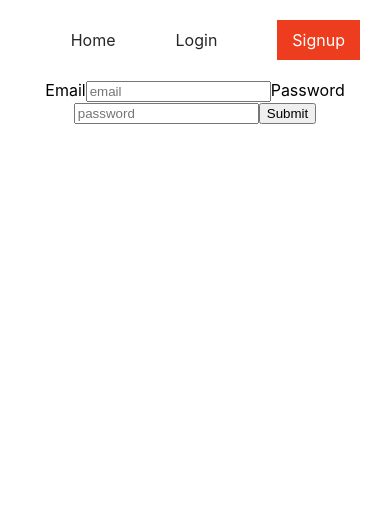
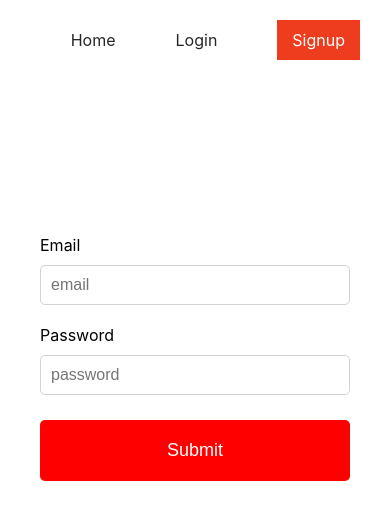
Before and after one commit to IliaZolas/mernt-boilerplate, a React (Create React App) app in the folder client/: page /login in a window 390 px wide. Shown: the top 520 px of the page. Built offline with nearby package versions, Linux system fonts and the light colour scheme.

Commit message:
fix: updated sass files, useContext and route login

```diff
--- a/client/public/index.html
+++ b/client/public/index.html
@@ -28,7 +28,7 @@
   </head>
   <body>
     <noscript>You need to enable JavaScript to run this app.</noscript>
-    <div id="root"></div>
+    <div id="app"></div>
     <!--
       This HTML file is a template.
       If you open it directly in the browser, you will see an empty page.
--- a/client/src/UserContext.tsx
+++ b/client/src/UserContext.tsx
@@ -14,4 +14,7 @@ export interface UserContextProps {
   setUser: Dispatch<SetStateAction<User | null>>;
 }
 
-export const UserContext = createContext<UserContextProps | null>(null);
+export const UserContext = createContext<UserContextProps>({
+  user: null,
+  setUser: () => {},
+});
--- a/client/src/index.tsx
+++ b/client/src/index.tsx
@@ -1,17 +1,11 @@
 import React from 'react';
-import ReactDOM from 'react-dom';
+import { createRoot } from 'react-dom/client';
 import './index.css';
 import App from './App';
-import reportWebVitals from './reportWebVitals';
 
-ReactDOM.render(
-  <React.StrictMode>
-    <App />
-  </React.StrictMode>,
-  document.getElementById('root')
+const container = document.getElementById('app');
+const root = createRoot(container!);
+
+root.render(
+    <App />,
 );
-
-// If you want to start measuring performance in your app, pass a function
-// to log results (for example: reportWebVitals(console.log))
-// or send to an analytics endpoint. Learn more: https://bit.ly/CRA-vitals
-reportWebVitals();
--- a/client/src/pages/login.tsx
+++ b/client/src/pages/login.tsx
@@ -1,65 +1,72 @@
-import { useContext, useState } from "react";
+import { useContext, useState, FormEvent } from "react";
 import { useNavigate } from 'react-router-dom';
-import Cookies from "universal-cookie";
 import { UserContext } from '../UserContext';
 import { config } from '../config/config';
 
-const cookies = new Cookies();
-
 const URL = config.url;
 
-const LoginUser = () => {
+const LoginUser: React.FC = () => {
     const [email, setEmail ] = useState('');
     const [password, setPassword] = useState('');
-    const [login, setLogin] = useState(false);
-    const [token, setToken] = useState('');
-    const { user, setUser } = useContext(UserContext);
+    const [errorMessage, setErrorMessage] = useState('');
+    const { setUser } = useContext(UserContext);
     const navigate = useNavigate();
 
-// login incorrect, its allowing any type of input to access
-    const loginUser = async ( email, password ) => {
-        await fetch(`${URL}/login`, {
+    function isError(err: any): err is Error {
+        return err instanceof Error;
+    }
+
+    const loginUser = async () => {
+        try {
+            const response = await fetch(`${URL}/login`, {
                 method: 'POST',
                 body: JSON.stringify({
                     email: email,
-            password: password
+                    password: password,
                 }),
                 headers: {
                     'Content-type': 'application/json; charset=UTF-8',
-            'Authorization': `Bearer ${token}`
                 },
-        })
-        .then( async (response) => {
+                credentials: "include",
+            });
+
+            if (response.ok) {
                 const result = await response.json();
                 const userEmail = result.email;
                 const userId = result.userId;
-            if (userId !== undefined && userEmail !== undefined) {
-                cookies.set("TOKEN", result.token, {
-                    path: "/"
-                    });
-                localStorage.setItem('email', userEmail);
-                localStorage.setItem('id', userId);
-                setEmail();
-                setPassword();
-                setLogin(true);
-                setToken(result.token);
+                const passwordCheck = result.passwordCheck;
+
+                if (userId !== undefined && userEmail !== undefined && passwordCheck !== false) {
+                    sessionStorage.setItem('email', userEmail);
+                    sessionStorage.setItem('id', userId);
+                    setEmail('');
+                    setPassword('');
                     setUser(result);
+                    navigate('/game', { state: { token: result.token } });
+                } else {
+                    handleFailedLogin();
                 }
-        })
-        .catch((err) => {
-        console.log(err.message , ":error message");
-    });
-    navigate('/books');
+            }
+        } catch (err) {
+            if (isError(err)) {
+                console.log("login has failed")
+                console.log("An unknown error occurred:", err);
+            }
+        }
     };
 
-const handleSubmit = (e) => {
+    const handleFailedLogin = () => {
+        setErrorMessage("Login failed, password or email incorrect");
+    };
+
+    const handleSubmit = async (e: FormEvent<HTMLFormElement>) => {
         e.preventDefault();
-    loginUser(email, password);
+        await loginUser();
     };
 
     return (
-    <div className="form-container-login fade-page">
-        <form method="post" onSubmit={handleSubmit} enctype="multipart/form-data" className="login-form">
+            <div className="form-container-login">
+                <form method="post" onSubmit={handleSubmit} encType="multipart/form-data" className="login-form">
                     <label className="labels">
                         Email
                         <input
@@ -71,15 +78,16 @@ const handleSubmit = (e) => {
                     <label className="labels">
                         Password
                         <input
-                    type="text"
+                            type="password"
                             name="password"
                             placeholder="password"
                             onChange={e => setPassword(e.target.value)} />
                     </label>
+                    <div className="error-message">{errorMessage}</div>
                     <input type="submit" value="Submit" className="primary-submit-button" />
                 </form>
             </div>
-    )
+    );
 };
 
 export default LoginUser;
--- a/client/src/styles/components/_book-form.scss
+++ b/client/src/styles/components/_book-form.scss
@@ -44,13 +44,13 @@ input[type="file"] {
     border: none;
   }
 
-.primary-submit-button {
-    color: white;
-    font-size: 18px;;
-    background-color: red;
-    border: 0px;
-    padding: 20px 10px;
-}
+// .primary-submit-button {
+//     color: white;
+//     font-size: 18px;;
+//     background-color: red;
+//     border: 0px;
+//     padding: 20px 10px;
+// }
 
 .form-image-container {
     position: absolute;
--- a/client/src/styles/components/_form.scss
+++ b/client/src/styles/components/_form.scss
@@ -0,0 +1,92 @@
+.background {
+    background-image: url('https://source.unsplash.com/random/?digital');
+    background-repeat: no-repeat;
+    background-size: cover;
+    // height: 1000px;
+}
+
+.container {
+    height: 100vh;
+    display: flex;
+    align-items: center;
+}
+
+.form-container{
+    // width: 1300px;
+    margin: auto;
+    position: relative;
+    padding-top: 40px;
+    height: 100vh;
+    background-color: rgba(255, 255, 255, 0.884);
+}
+
+form {
+    display: flex;
+    flex-direction: column;
+    width: 500px;
+    margin: auto;
+}
+
+.form-container-login {
+    margin: auto 0;
+    height: 100vh;
+    background-color: rgba(255, 255, 255, 0.884);
+}
+
+.labels {
+    padding: 5px 0 5px;
+    display: flex;
+    flex-direction: column;
+    text-align: left;
+}
+
+input {
+    margin: 10px 0 10px 0;
+    border-radius: 5px;
+    border: 1px solid lightgrey;
+    padding: 10px;
+    font-size: 16px;
+}
+
+
+input[type="file"] {
+    border: none;
+  }
+
+.primary-submit-button {
+    color: white;
+    font-size: 18px;;
+    background-color: red;
+    border: 0px;
+    padding: 20px 10px;
+}
+
+.hidden {
+    display: none;
+}
+
+.form-user-image-container {
+    border-radius: 50%;
+    background-color: #009c9c7e;
+    width: 250px;
+    height: 250px;
+    margin: auto;
+    margin-top: 30px;
+}
+
+form {
+    padding-bottom: 100px;
+}
+
+
+.login-form {
+    padding-top: 150px;
+}
+
+@media (max-width: 768px) {
+
+        form {
+            width: 310px;
+        }
+
+    }
```
Also changed, not shown: 1 other file (tests, documents, lock files or other folders). Lines whose indentation alone changed are shown as unchanged.
